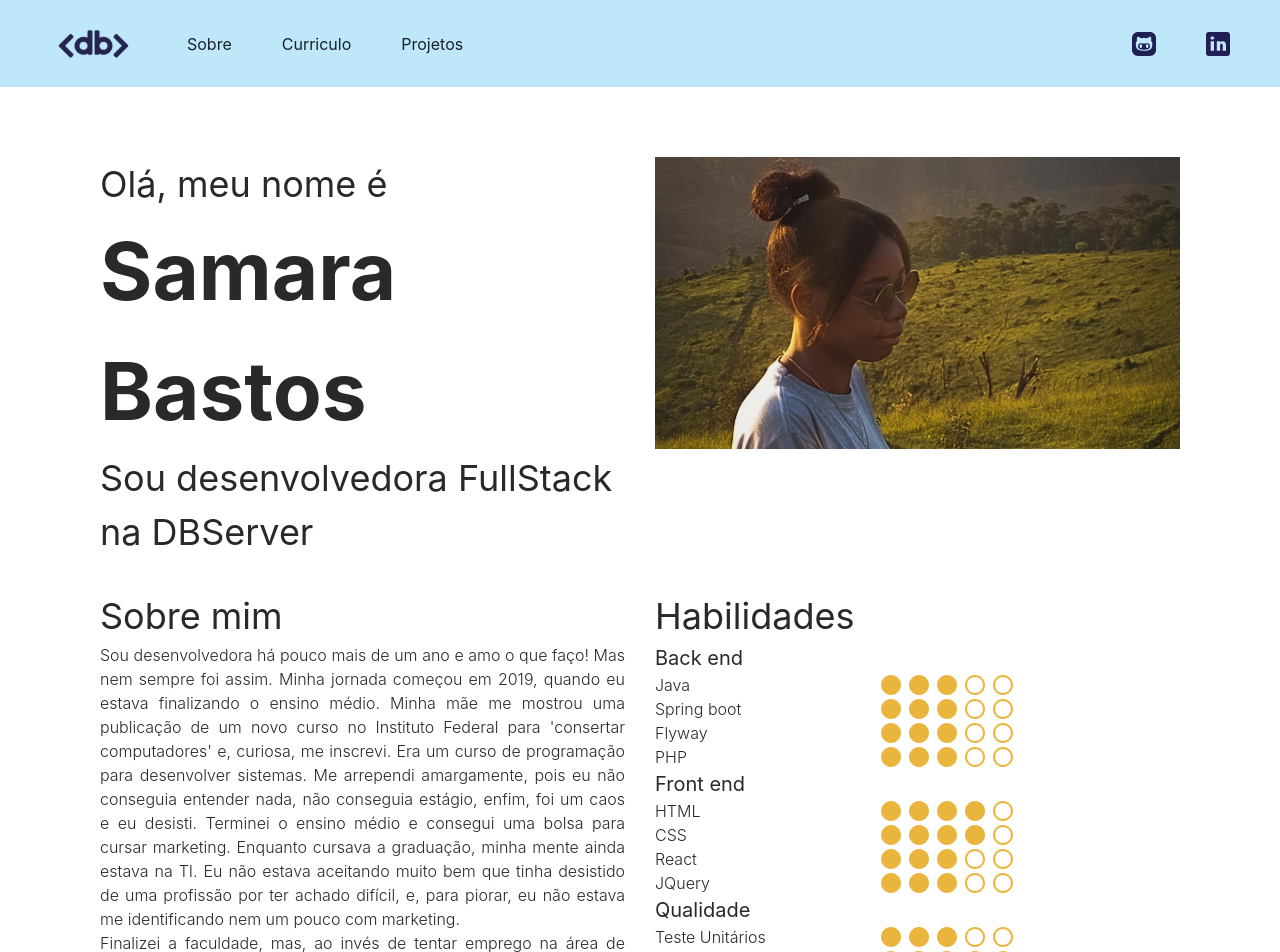
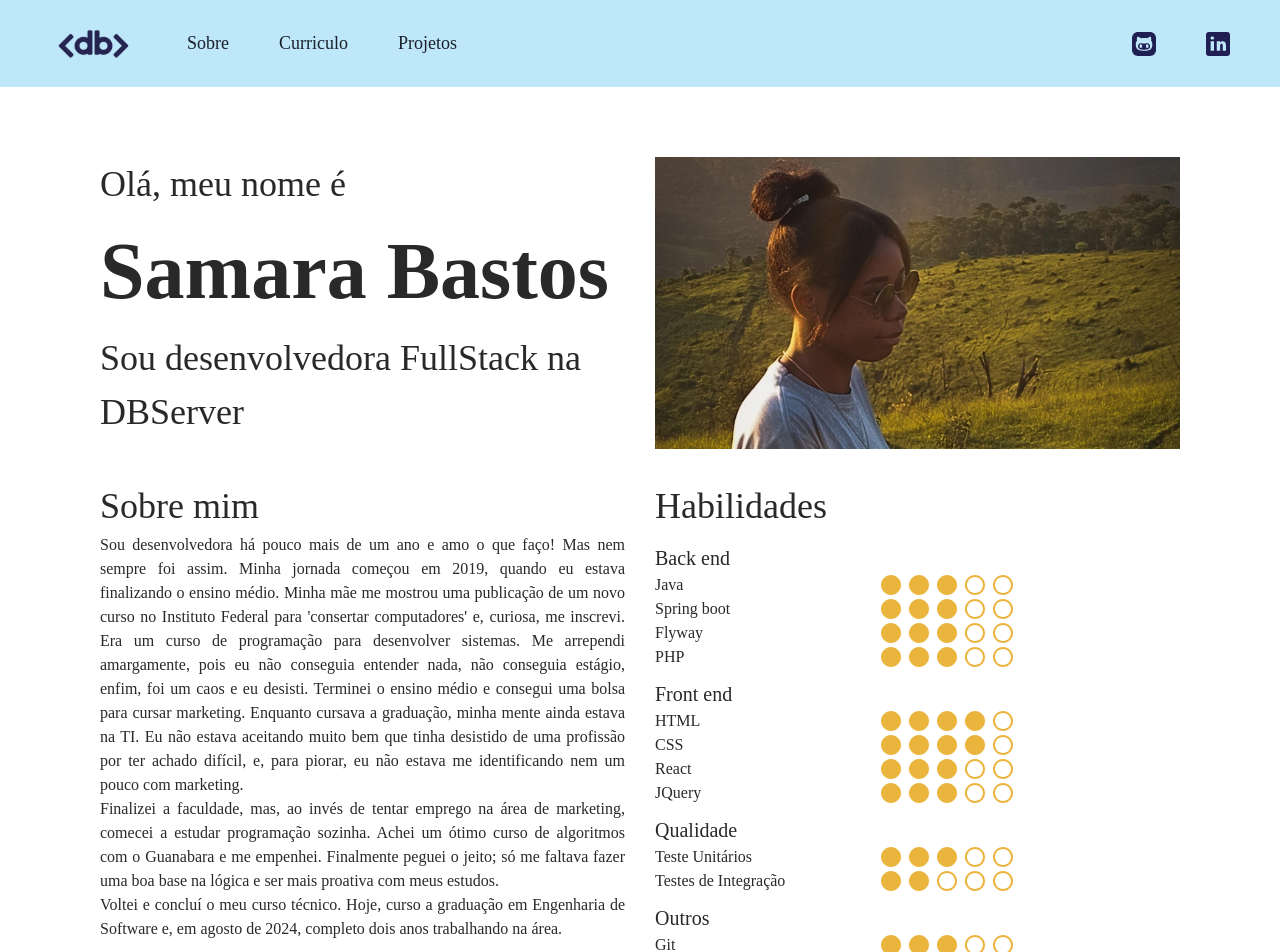
Before and after one commit to guibassauro/portfolio-db, a React (Create React App) app: page / in a window 1280 px wide. Shown: the top 952 px of the page. Built offline with nearby package versions, Linux system fonts and the light colour scheme.

Commit message:
Alterada as fontes

```diff
--- a/src/components/apresentacao/index.jsx
+++ b/src/components/apresentacao/index.jsx
@@ -7,6 +7,7 @@ const ContainerApresentacao = styled.div`
 const Texto = styled.h1`
     font-size: ${props => props.TamFonte || '18px'};
     font-Weight: ${props => props.Weight || '1px'};
+    font-family: ${props => props.fontFamily || 'supermolotBold'};
     color: #292929;
 `
 
@@ -17,10 +18,10 @@ function Apresentacao(){
             <Texto TamFonte={'36px'} Weight={'400'}>
                 Olá, meu nome é
             </Texto>
-            <Texto TamFonte={'80px'} Weight={'700'}>
+            <Texto TamFonte={'80px'} Weight={'700'} fontFamily={'robotoFlex'}>
                 Samara Bastos
             </Texto>
-            <Texto TamFonte={'36px'} Weight={'400'}>
+            <Texto TamFonte={'36px'} Weight={'400'} fontFamily={'supermolotRegular'}>
                 Sou desenvolvedora FullStack na DBServer
             </Texto>
         </ContainerApresentacao>
--- a/src/components/cabecalho/index.jsx
+++ b/src/components/cabecalho/index.jsx
@@ -2,6 +2,7 @@ import styled from "styled-components";
 import logo from '../../assets/logoDB.svg';
 import GitHub from '../../assets/gitHub.svg';
 import Linkedin from '../../assets/linkedin.svg';
+import Curriculo from '../../assets/Samara_Bastos_Desenvolvedora.pdf';
 import { Flex } from '@chakra-ui/react';
 import { Link  } from 'react-router-dom';
 
@@ -17,7 +18,9 @@ const Background = styled.div`
 `
 
 const Imagem = styled.img`
-
+    &:hover {
+        cursor: pointer;
+    }
 `
 const Lista = styled.ul`
     display: flex;
@@ -27,32 +30,41 @@ const Lista = styled.ul`
     gap: 50px;
 `
 
+const Itens = styled.li`
+    font-family: ${props => props.fontFamily || 'supermolotBold'};
+    font-size: 18px;
+    font-weight: 400;
+    &:hover {
+        cursor: pointer;
+    }
+`
+
+
 function Cabecalho(){
+    const CV = () => { window.open(Curriculo) }
+    const GH = () => { window.open("https://github.com/Samara-Bastos") }
+    const LK = () => { window.open("https://www.linkedin.com/in/samara-bastos-397375241/") }
+
     return(
         <Background>
             <Flex style={{gap: '50px'}}>
-                <Link to={""}>
+                <Link to={"/"}>
                     <Imagem src={logo} alt="logo" />
                 </Link>
                 <Lista>
                     <Link to={"/"}>
-                        <li>Sobre</li>
+                        <Itens>Sobre</Itens>
                     </Link>
-                    <Link to={""}>
-                        <li>Curriculo</li>
-                    </Link>
+                    <Itens onClick={CV}>Curriculo</Itens>
                     <Link to={"projetos"}>
-                        <li>Projetos</li>
+                        <Itens>Projetos</Itens>
                     </Link>
                 </Lista>
             </Flex>
             <Flex style={{gap: '50px'}}>
-                <Link to={""}>
-                    <Imagem src={GitHub} alt="Link GitHub" />
-                </Link>
-                <Link to={""}>
-                    <Imagem src={Linkedin} alt="Link Linkedin" />
-                </Link>
+                <Imagem src={GitHub} alt="Link GitHub" onClick={GH} />
+
+                <Imagem src={Linkedin} alt="Link Linkedin" onClick={LK} />
             </Flex>
         </Background>
     )
--- a/src/components/cardProjeto/index.jsx
+++ b/src/components/cardProjeto/index.jsx
@@ -21,6 +21,7 @@ const Titulo = styled.h1`
     font-size: 32px;
     font-Weight: 400;
     color: #292929;
+    font-family: ${props => props.fontFamily || 'supermolotBold'};
 `
 
 const Tecnologias = styled.div`
@@ -28,6 +29,7 @@ const Tecnologias = styled.div`
     font-Weight: 400;
     color: #ED177D;
     min-height: 42px;
+    font-family: ${props => props.fontFamily || 'supermolotBold'};
 `
 
 const Descricao = styled.div`
@@ -35,6 +37,7 @@ const Descricao = styled.div`
     font-Weight: 300;
     color: #292929;
     min-height: 133px !important;
+    font-family: ${props => props.fontFamily || 'supermolotBold'};
 `
 
 const Botao = styled.button`
@@ -45,6 +48,7 @@ const Botao = styled.button`
     width: 274px;
     border-radius: 8px;
     height: 44px;
+    font-family: ${props => props.fontFamily || 'supermolotBold'};
 `
 
 const Padding = styled.div`
@@ -59,7 +63,7 @@ function CardProjeto({imagem, titulo, tecnologias, descricao, link}){
             <Padding>
                 <Titulo> {titulo} </Titulo>
                 <Tecnologias> {tecnologias} </Tecnologias>
-                <Descricao> {descricao} </Descricao>
+                <Descricao fontFamily={"robotoFlex"}> {descricao} </Descricao>
                 <Link to={link} style={{ display: 'flex', justifyContent: 'center' }}>
                     <Botao>Acessar</Botao>
                 </Link>
--- a/src/components/habilidades/index.jsx
+++ b/src/components/habilidades/index.jsx
@@ -13,6 +13,8 @@ const Texto = styled.h1`
     font-size: ${props => props.TamFonte || '18px'};
     font-Weight: ${props => props.Weight || '1px'};
     color: #292929;
+    font-family: ${props => props.fontFamily || 'supermolotBold'};
+    margin-top: ${props => props.top || '0px'};
 `
 
 
@@ -23,7 +25,7 @@ function Habilidades(){
                 Habilidades
             </Texto>
 
-            <Texto TamFonte={'20px'} Weight={'400'}>
+            <Texto TamFonte={'20px'} Weight={'400'} top={'10px'}>
                 Back end
             </Texto>
 
@@ -32,7 +34,7 @@ function Habilidades(){
             <ListaHabilidades texto={'Flyway'} imagem={Nivel3} />
             <ListaHabilidades texto={'PHP'} imagem={Nivel3} />
 
-            <Texto TamFonte={'20px'} Weight={'400'}>
+            <Texto TamFonte={'20px'} Weight={'400'} top={'10px'}>
                 Front end
             </Texto>
 
@@ -41,14 +43,14 @@ function Habilidades(){
             <ListaHabilidades texto={'React'} imagem={Nivel3} />
             <ListaHabilidades texto={'JQuery'} imagem={Nivel3} />
 
-            <Texto TamFonte={'20px'} Weight={'400'}>
+            <Texto TamFonte={'20px'} Weight={'400'} top={'10px'}>
                 Qualidade
             </Texto>
 
             <ListaHabilidades texto={'Teste Unitários'} imagem={Nivel3} />
             <ListaHabilidades texto={'Testes de Integração'} imagem={Nivel2} />
 
-            <Texto TamFonte={'20px'} Weight={'400'}>
+            <Texto TamFonte={'20px'} Weight={'400'} top={'10px'}>
                 Outros
             </Texto>
             <ListaHabilidades texto={'Git'} imagem={Nivel3} />
--- a/src/components/listaHabilidades/index.jsx
+++ b/src/components/listaHabilidades/index.jsx
@@ -10,13 +10,14 @@ const TextoListaHabilidades = styled.h1`
     font-size: 16px;
     font-Weight: 300;
     color: #292929;
+    font-family: ${props => props.fontFamily || 'supermolotBold'};
 `
 
 
 function ListaHabilidades({texto,imagem}){
     return(
         <ContainerListaHabilidades>
-            <TextoListaHabilidades>
+            <TextoListaHabilidades fontFamily={"robotoFlex"}>
                 {texto}
             </TextoListaHabilidades>
             <img src={imagem} alt="Habilidades" />
--- a/src/components/rodape/index.jsx
+++ b/src/components/rodape/index.jsx
@@ -1,6 +1,5 @@
 import styled from "styled-components";
-import logo from '../../assets/logoDB.svg';
-import { Link  } from 'react-router-dom';
+import logo from '../../assets/logoDBFooter.svg';
 
 const Background = styled.div`
     background-color: #BEE7F9;
@@ -13,16 +12,18 @@ const Background = styled.div`
 `
 
 const Imagem = styled.img`
-
+    &:hover {
+        cursor: pointer;
+    }
 `
 
 
 function Cabecalho(){
+    const DB = () => { window.open("https://db.tec.br/")};
+
     return(
         <Background>
-            <Link to={""}>
-                <Imagem src={logo} alt="Link pro site da DB" />
-            </Link>
+            <Imagem onClick={DB} src={logo} alt="Link pro site da DB" />
         </Background>
     )
 }
--- a/src/components/sobre/index.jsx
+++ b/src/components/sobre/index.jsx
@@ -10,6 +10,7 @@ const Texto = styled.h1`
     font-size: ${props => props.TamFonte || '18px'};
     font-Weight: ${props => props.Weight || '1px'};
     color: #292929;
+    font-family: ${props => props.fontFamily || 'supermolotBold'};
 `
 
 
@@ -19,7 +20,7 @@ function Sobre(){
             <Texto TamFonte={'36px'} Weight={'400'}>
                 Sobre mim
             </Texto>
-            <Texto TamFonte={'16px'} Weight={'300'}>
+            <Texto TamFonte={'16px'} Weight={'300'} fontFamily={"robotoFlex"}>
                 Sou desenvolvedora há pouco mais de um ano e amo o que faço! Mas nem sempre foi assim. Minha jornada começou em 2019, quando eu estava finalizando o ensino médio. Minha mãe me mostrou uma publicação de um novo curso no Instituto Federal para 'consertar computadores' e, curiosa, me inscrevi. Era um curso de programação para desenvolver sistemas. Me arrependi amargamente, pois eu não conseguia entender nada, não conseguia estágio, enfim, foi um caos e eu desisti. Terminei o ensino médio e consegui uma bolsa para cursar marketing. Enquanto cursava a graduação, minha mente ainda estava na TI. Eu não estava aceitando muito bem que tinha desistido de uma profissão por ter achado difícil, e, para piorar, eu não estava me identificando nem um pouco com marketing.
                 <br />
                 Finalizei a faculdade, mas, ao invés de tentar emprego na área de marketing, comecei a estudar programação sozinha. Achei um ótimo curso de algoritmos com o Guanabara e me empenhei. Finalmente peguei o jeito; só me faltava fazer uma boa base na lógica e ser mais proativa com meus estudos.
--- a/src/components/textoProjeto/index.jsx
+++ b/src/components/textoProjeto/index.jsx
@@ -7,6 +7,7 @@ const ContainerTextoProjeto = styled.div`
 const Texto = styled.h1`
     font-size: ${props => props.TamFonte || '18px'};
     font-Weight: ${props => props.Weight || '1px'};
+    font-family: ${props => props.fontFamily || 'supermolotBold'};
     color: #292929;
 `
 
@@ -17,7 +18,7 @@ function TextoProjeto(){
             <Texto TamFonte={'36px'} Weight={'400'}>
                 Meus
             </Texto>
-            <Texto TamFonte={'80px'} Weight={'700'}>
+            <Texto TamFonte={'80px'} Weight={'700'} fontFamily={"robotoFlex"}>
                 Projetos
             </Texto>
         </ContainerTextoProjeto>
--- a/src/index.css
+++ b/src/index.css
@@ -1,4 +1,4 @@
-body {
+/* body {
   margin: 0;
   font-family: -apple-system, BlinkMacSystemFont, 'Segoe UI', 'Roboto', 'Oxygen',
     'Ubuntu', 'Cantarell', 'Fira Sans', 'Droid Sans', 'Helvetica Neue',
@@ -10,4 +10,21 @@ body {
 code {
   font-family: source-code-pro, Menlo, Monaco, Consolas, 'Courier New',
     monospace;
+} */
+
+@font-face {
+  font-family: 'Supermolot Bold';
+  font-style: normal;
+  font-display: swap;
+  src: url('./fonts/supermolot-bold.ttf') format('truetype');
 }
+@font-face {
+  font-family: 'Supermolot Regular';
+  font-style: normal;
+  font-display: swap;
+  src: url('./fonts/supermolot-regular.ttf') format('truetype');
+}
+
+*{
+  box-sizing: border-box;
+}
```
Also changed, not shown: src/fonts/supermolot-bold.ttf (added), src/fonts/supermolot-regular.ttf (added).
